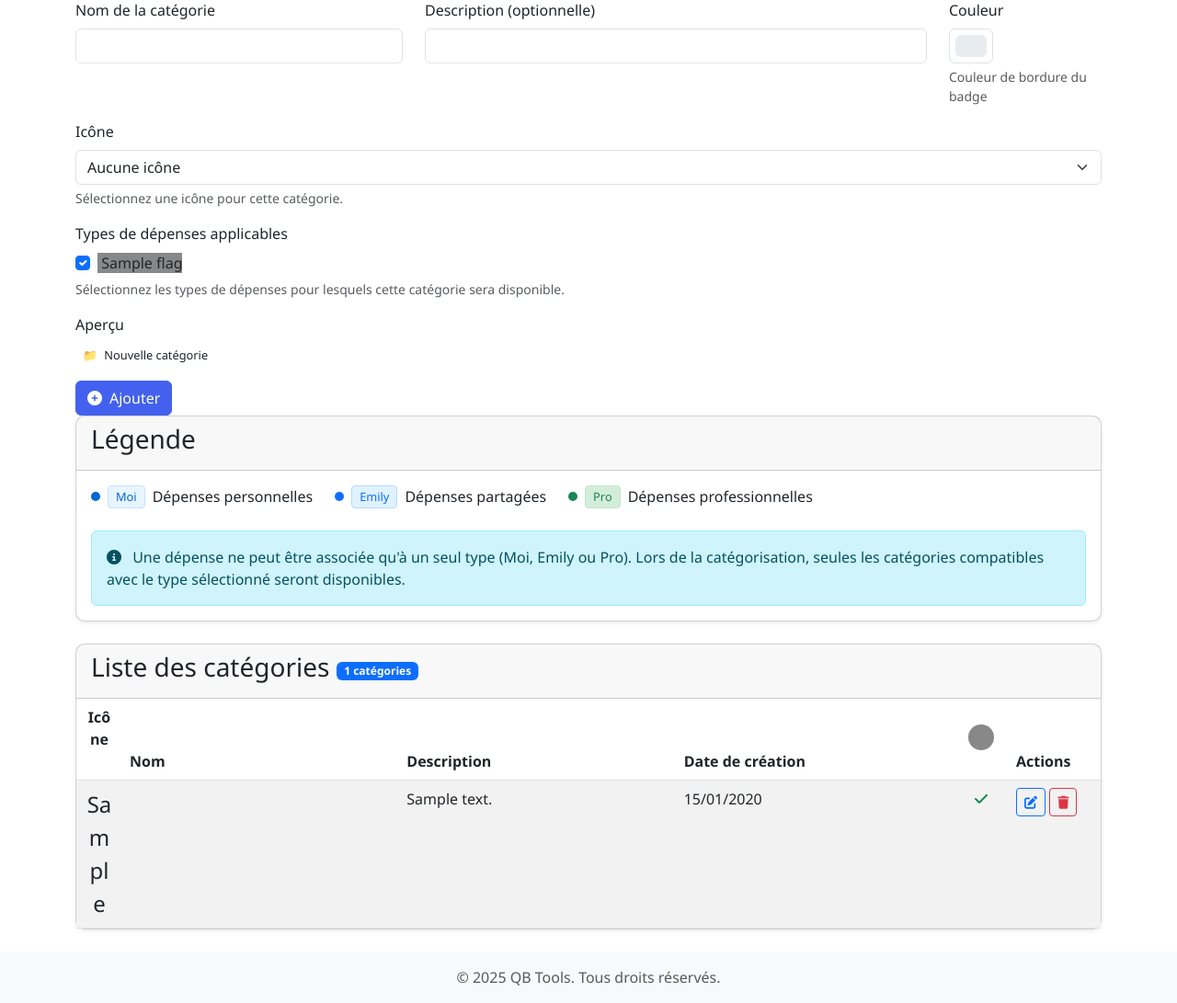
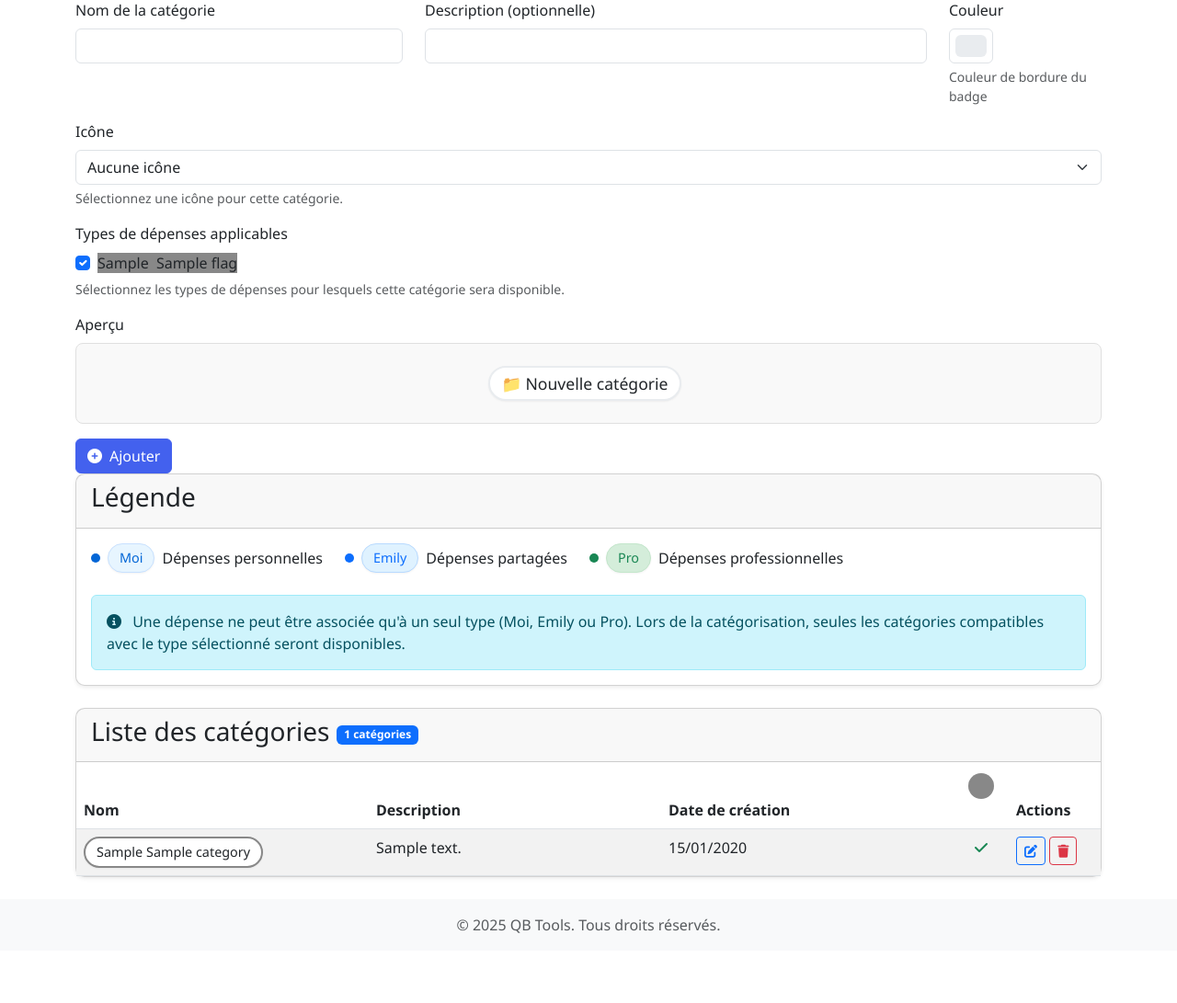
Before and after one commit to bizbiz/QB_Tools, a Flask app: template app/templates/tricount/categories.html in a window 1280 px wide. Shown: the part 253-1344 px from the top of the page at 92% size. After the commit the page ends 1268 px from the top, so only its background shows below. Run offline with Flask 3, Linux system fonts and the light colour scheme; tables that the repository leaves empty hold one stand-in row (values such as "Sample post"); the template is opened without the code that fills it: values that come from a table or form of the project are taken from there, most other values are stand-ins (such as "Sample title", 1, 10 or a date in 2020).

Commit message:
Update categories.html

```diff
--- a/app/templates/tricount/categories.html
+++ b/app/templates/tricount/categories.html
@@ -1,10 +1,17 @@
+
+{# app/templates/tricount/categories.html - début du fichier #}
 {% extends "base.html" %}
+
+{# Importer les macros nécessaires #}
+{% from "macros/tricount/category_select.html" import category_badge %}
+{% from "macros/tricount/flag_macros.html" import flag_badge %}
 
 {% block title %}QB Tools - Gestion des catégories{% endblock %}
 
 {% block extra_css %}
 <link rel="stylesheet" href="{{ url_for('static', filename='css/tricount/main.css') }}">
 <link rel="stylesheet" href="{{ url_for('static', filename='css/tricount/categories.css') }}">
+<link rel="stylesheet" href="{{ url_for('static', filename='css/tricount/category_badge.css') }}">
 {% endblock %}
 
 {% block content %}
@@ -66,10 +73,7 @@
                     <div class="form-check me-3">
                         <input class="form-check-input" type="checkbox" id="flag-{{ flag.id }}" name="flags" value="{{ flag.id }}" checked>
                         <label class="form-check-label" for="flag-{{ flag.id }}">
-                            <span class="flag-badge" style="background-color: {{ flag.color }}">
-                                <i class="fas {{ flag.icon }}"></i>
-                                {{ flag.name }}
-                            </span>
+                            {{ flag_badge(flag) }}
                         </label>
                     </div>
                     {% endfor %}
@@ -147,7 +151,6 @@
                         <table class="table table-hover table-striped mb-0">
                             <thead>
                                 <tr>
-                                    <th data-type="icon" class="text-center" style="width: 50px;">Icône</th>
                                     <th data-type="text">Nom</th>
                                     <th data-type="text">Description</th>
                                     <th data-type="date">Date de création</th>
@@ -164,15 +167,6 @@
                             <tbody>
                                 {% for category in categories %}
                                 <tr>
-                                    <td class="text-center">
-                                        {% if category.icon %}
-                                        <span style="font-size: 1.5rem;" title="{{ category.icon.name }}">{{ category.icon.unicode_emoji }}</span>
-                                        {% elif category.legacy_icon %}
-                                        <i class="fas {{ category.legacy_icon }} fa-lg text-secondary"></i>
-                                        {% else %}
-                                        <span class="text-muted">—</span>
-                                        {% endif %}
-                                    </td>
                                     <td>
                                         {{ category_badge(category) }}
                                     </td>
@@ -300,10 +294,7 @@
                             <div class="form-check me-3">
                                 <input class="form-check-input edit-flag-checkbox" type="checkbox" id="edit-flag-{{ flag.id }}" name="flags" value="{{ flag.id }}">
                                 <label class="form-check-label" for="edit-flag-{{ flag.id }}">
-                                    <span class="flag-badge" style="background-color: {{ flag.color }}">
-                                        <i class="fas {{ flag.icon }}"></i>
-                                        {{ flag.name }}
-                                    </span>
+                                    {{ flag_badge(flag) }}
                                 </label>
                             </div>
                             {% endfor %}
```
